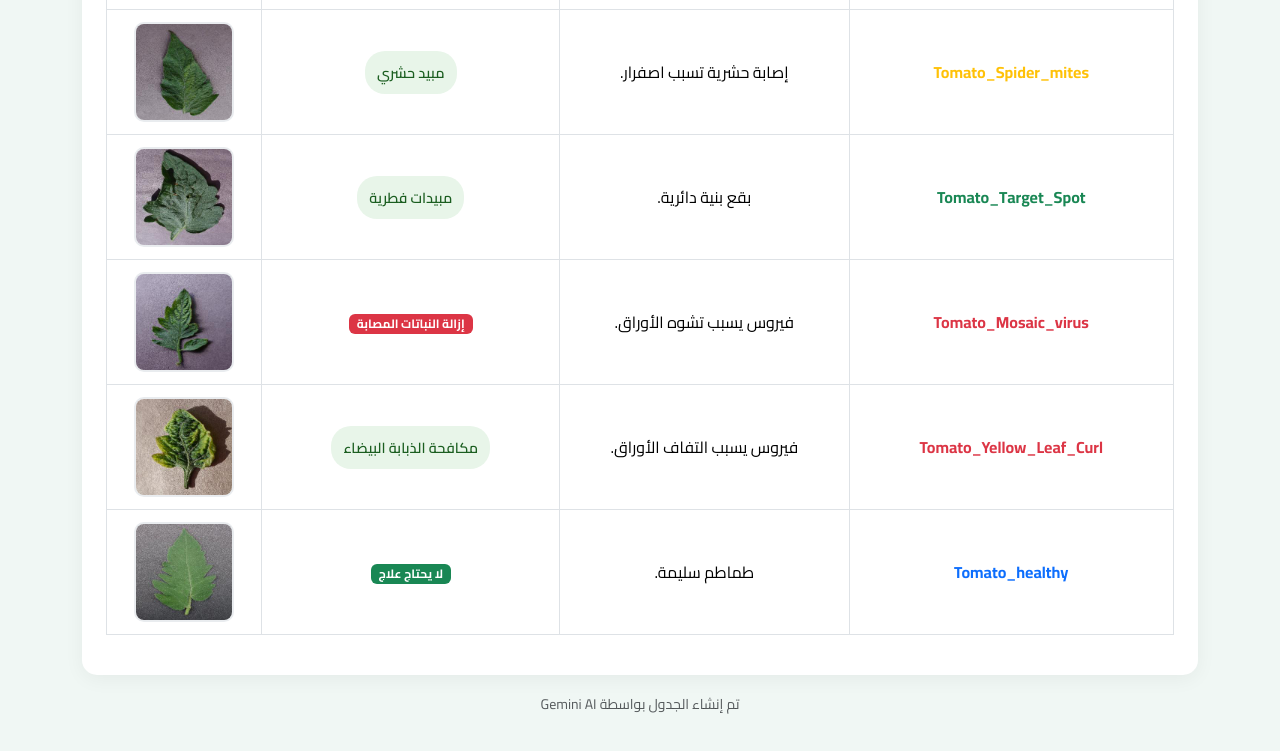
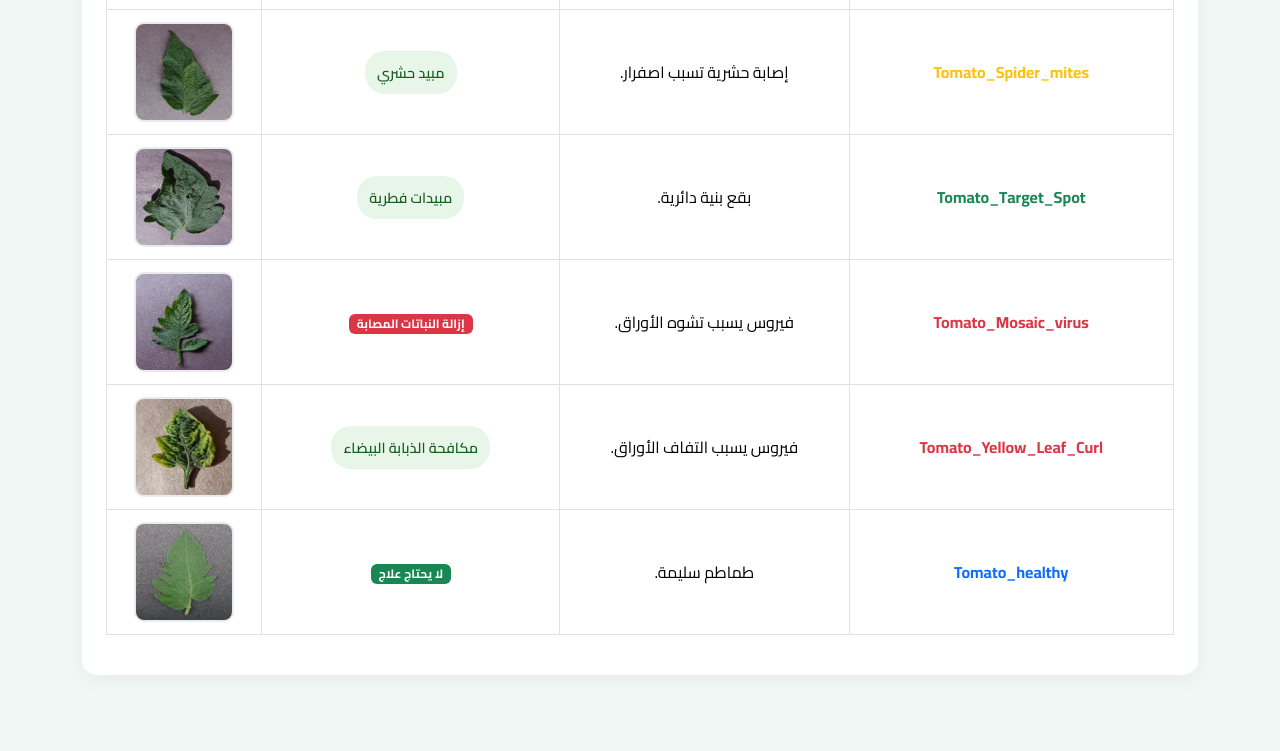
Before and after one commit to kareem-elawamy/Plants-Data-Viewer, a plain HTML site: page index.html in a window 1280 px wide. Shown: the part 4232-4983 px from the top of the page. After the commit the page ends 4955 px from the top, so only its background shows below. Drawn offline with nearby package versions, Linux system fonts and the light colour scheme.

Commit message:
Remove footer text from index.html
Removed footer text indicating table creation by Gemini AI.

```diff
--- a/index.html
+++ b/index.html
@@ -412,9 +412,7 @@
             </div>
         </div>
 
-        <div class="text-center mt-3 text-muted">
-            <small>تم إنشاء الجدول بواسطة Gemini AI</small>
-        </div>
+
     </div>
 
     <script>
```
